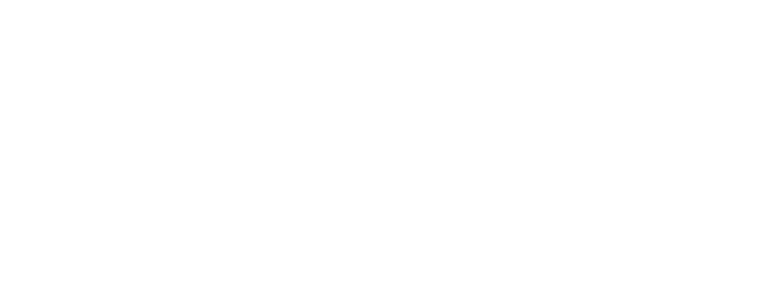
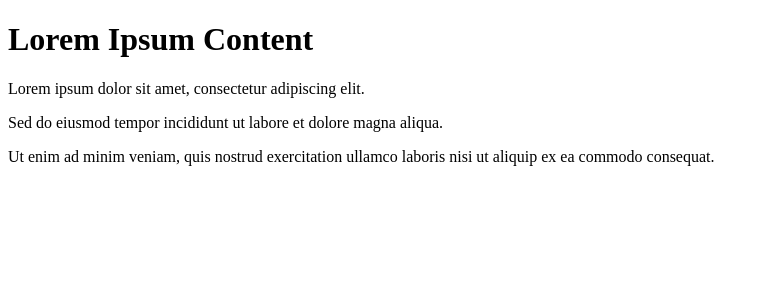
Before and after one commit to acciojob/lorem-redux-anitha-anii, a React app: page / in a window 1280 px wide. Shown: the top 300 px of the page, without its empty margins (0-764 px from the left). Built offline with nearby package versions, Linux system fonts and the light colour scheme.

Commit message:
'changes'

```diff
--- /dev/null
+++ b/src/App.js
@@ -0,0 +1,19 @@
+// App.js
+import React from 'react';
+import { Provider } from 'react-redux';
+import store from './store/store';
+import LoremComponent from './components/LoremComponent';
+import { fetchLorem } from './store/actions';
+
+const App = () => {
+  return (
+    <Provider store={store}>
+      <div>
+        <h1>Lorem Ipsum Content</h1>
+        <LoremComponent fetchLorem={fetchLorem} /> {/* Pass the fetchLorem action creator as a prop */}
+      </div>
+    </Provider>
+  );
+};
+
+export default App;
--- a/src/components/App.js
+++ /dev/null
@@ -1,13 +0,0 @@
-
-import React from "react";
-import './../styles/App.css';
-
-const App = () => {
-  return (
-    <div>
-        {/* Do not remove the main div */}
-    </div>
-  )
-}
-
-export default App
--- /dev/null
+++ b/src/components/LoremComponent.js
@@ -0,0 +1,20 @@
+// LoremComponent.js
+import React from 'react';
+
+const PlaceholderLoremData = [
+  'Lorem ipsum dolor sit amet, consectetur adipiscing elit.',
+  'Sed do eiusmod tempor incididunt ut labore et dolore magna aliqua.',
+  'Ut enim ad minim veniam, quis nostrud exercitation ullamco laboris nisi ut aliquip ex ea commodo consequat.',
+];
+
+const LoremComponent = () => {
+  return (
+    <div>
+      {PlaceholderLoremData.map((paragraph, index) => (
+        <p key={index}>{paragraph}</p>
+      ))}
+    </div>
+  );
+};
+
+export default LoremComponent;
--- a/src/index.js
+++ b/src/index.js
@@ -1,7 +1,12 @@
-import React from "react";
-import ReactDOM from "react-dom";
-import App from "./components/App";
+import React from 'react';
+import ReactDOM from 'react-dom';
+import App from './App';
+// import { Provider } from 'react-redux';
+// import store from './redux/loreamStore';
 
-
-
-ReactDOM.render(<App />, document.getElementById("root"));
+ReactDOM.render(
+//   <Provider store={store}>
+    <App />
+//   </Provider>,
+ , document.getElementById('root')
+);
--- /dev/null
+++ b/src/store/actions.js
@@ -0,0 +1,32 @@
+import axios from 'axios';
+
+const CORS_PROXY_URL = 'https://cors-anywhere.herokuapp.com/';
+const LOREM_API_URL = 'https://loripsum.net/api/';
+
+const fetchLoremStart = () => ({
+  type: 'FETCH_LOREM_START',
+});
+
+const fetchLoremSuccess = (data) => ({
+  type: 'FETCH_LOREM_SUCCESS',
+  payload: data,
+});
+
+const fetchLoremFailure = () => ({
+  type: 'FETCH_LOREM_FAILURE',
+});
+
+export const fetchLorem = (paragraph_count) => {
+  return (dispatch) => {
+    dispatch(fetchLoremStart());
+    axios
+      .get(`${CORS_PROXY_URL}${LOREM_API_URL}${paragraph_count}`)
+      .then((response) => {
+        dispatch(fetchLoremSuccess(response.data));
+      })
+      .catch((error) => {
+        console.error(error);
+        dispatch(fetchLoremFailure());
+      });
+  };
+};
--- /dev/null
+++ b/src/store/reducer.js
@@ -0,0 +1,29 @@
+const initialState = {
+    data: '',
+    isLoading: false,
+  };
+
+  const loremReducer = (state = initialState, action) => {
+    switch (action.type) {
+      case 'FETCH_LOREM_START':
+        return {
+          ...state,
+          isLoading: true,
+        };
+      case 'FETCH_LOREM_SUCCESS':
+        return {
+          ...state,
+          data: action.payload,
+          isLoading: false,
+        };
+      case 'FETCH_LOREM_FAILURE':
+        return {
+          ...state,
+          isLoading: false,
+        };
+      default:
+        return state;
+    }
+  };
+
+  export default loremReducer;
--- /dev/null
+++ b/src/store/store.js
@@ -0,0 +1,7 @@
+import { createStore, applyMiddleware } from 'redux';
+import thunk from 'redux-thunk';
+import loremReducer from './reducer';
+
+const store = createStore(loremReducer, applyMiddleware(thunk));
+
+export default store;
```
Also changed, not shown: package.json (+7 -3 lines), 1 other file (tests, documents, lock files or other folders).
